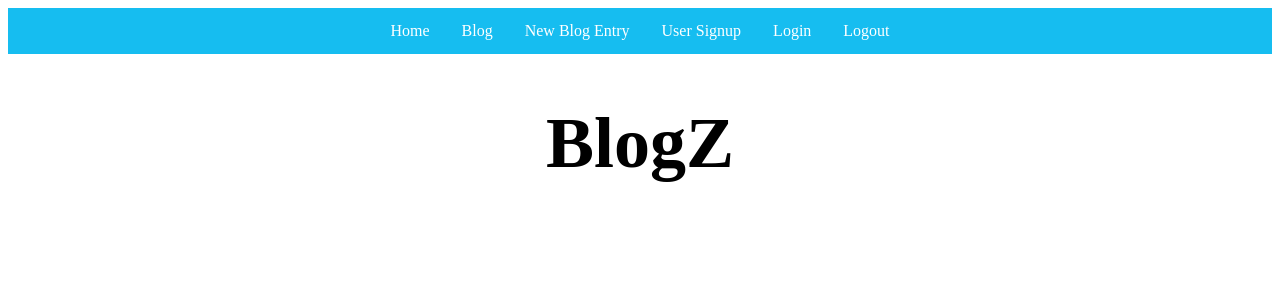
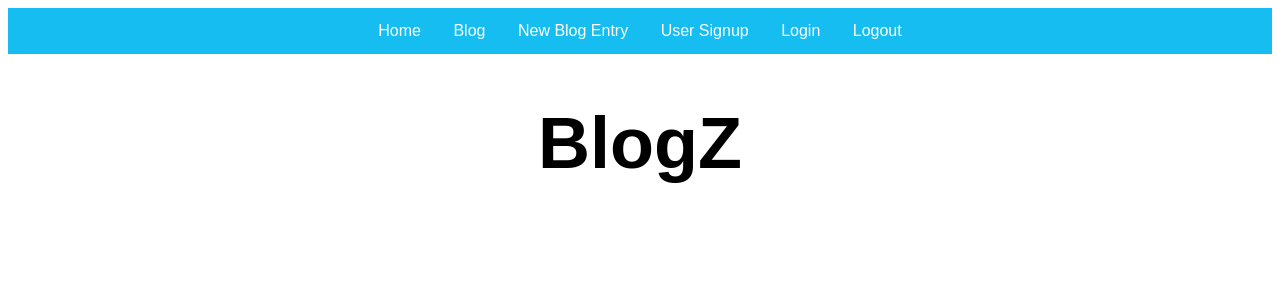
Before and after one commit to KLes22/Blogz, a Flask app: page / in a window 1280 px wide. Shown: the top 300 px of the page. Run offline with Flask 2, Linux system fonts and the light colour scheme.

Commit message:
Finished and then some!

```diff
--- a/templates/base.html
+++ b/templates/base.html
@@ -7,12 +7,14 @@
             text-align: center;
             color: black;
             font-size: 72px;
+            font-family: fantasy
         }
                 div.scrollmenu {
                     background-color: rgb(22, 189, 240);
                     overflow: auto;
                     white-space: nowrap;
                     text-align: center;
+                    font-family: fantasy;
                 }
 
                 div.scrollmenu a {
```
